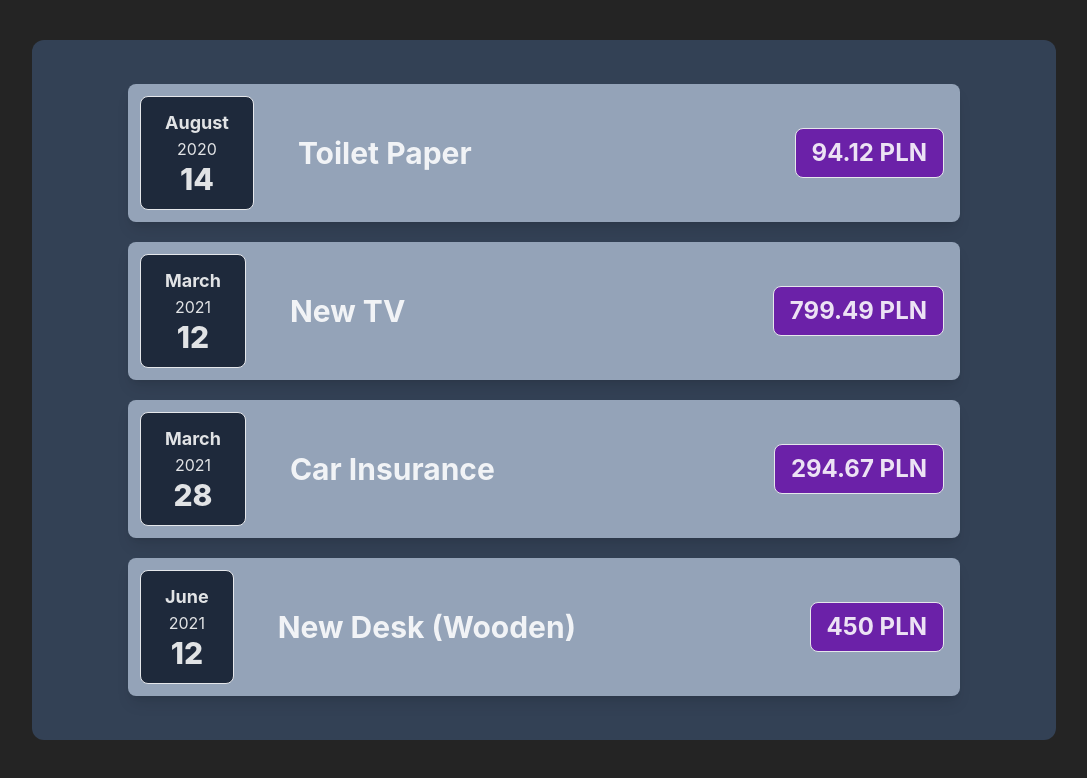
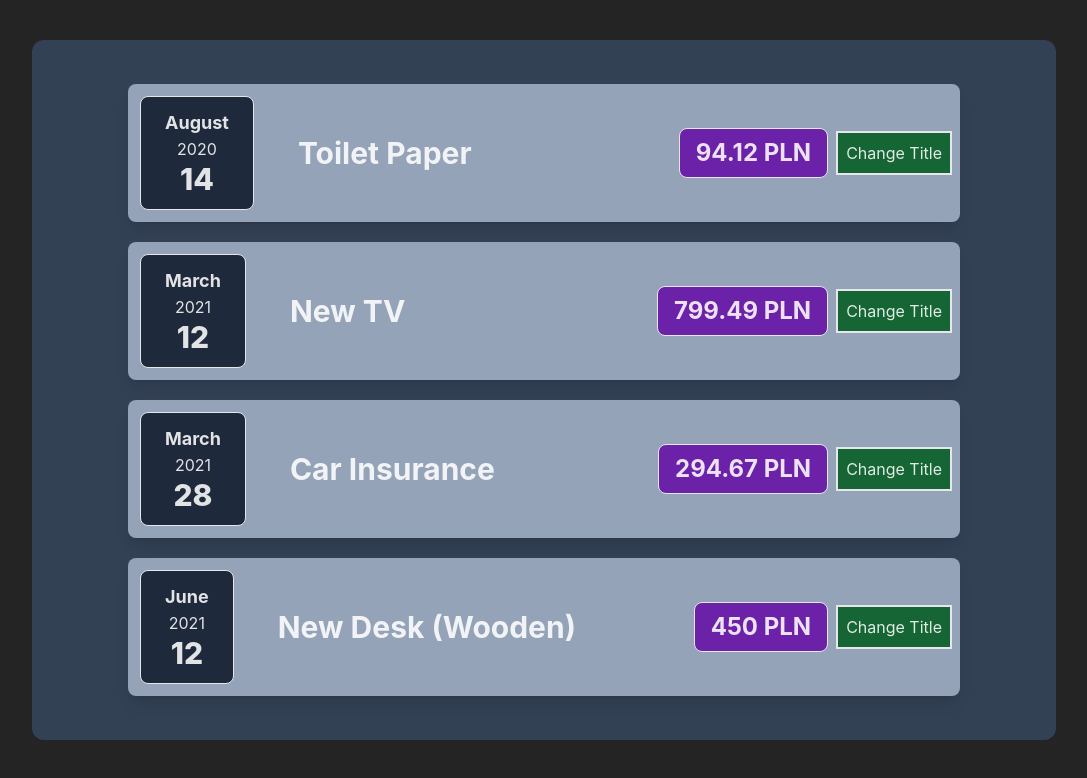
Before and after one commit to frankot/expenses-app-AGAIN, a React (Vite) app: page / in a window 1280 px wide. Shown: the top 778 px of the page, without its empty margins (96-1183 px from the left). Built offline with nearby package versions, Linux system fonts and the light colour scheme.

Commit message:
useState into

```diff
--- a/src/components/Expenses/ExpensItem.jsx
+++ b/src/components/Expenses/ExpensItem.jsx
@@ -1,16 +1,24 @@
 import ExpenseDate from "./ExpenseDate";
 import Card from "../UI/Card";
+import { useState } from "react";
 
 export default function ExpensItem(props) {
+  const [title, setTitle] = useState(props.title);
+  const clickHandler = () => {
+    setTitle("Ugabuga");
+  };
   return (
     <Card className="flex justify-between items-center mx-24 my-5 bg-slate-400  p-2">
       <div className="flex-none mr-10">
         <ExpenseDate date={props.date} />
       </div>
-      <div className="flex-1 text-3xl font-bold">{props.title}</div>
+      <div className="flex-1 text-3xl font-bold">{title}</div>
       <div className=" bg-purple-800 rounded-lg m-2 px-4 py-2 border min-w-[8rem] font-bold text-2xl justify-center flex">
         <div>{props.amount} PLN</div>
       </div>
+      <button onClick={clickHandler} className="border-2 bg-green-800 p-2">
+        Change Title
+      </button>
     </Card>
   );
 }
--- a/src/components/Expenses/Expense.jsx
+++ b/src/components/Expenses/Expense.jsx
@@ -2,12 +2,11 @@ import ExpensItem from "./ExpensItem";
 
 export default function Expense(prop) {
   const expense = prop.expense;
-
   return (
     <div className="bg-slate-700 mx-32 my-10 py-6 rounded-xl">
       <ul>
         {expense.map((expenseItem) => (
-          <li>
+          <li key={expenseItem.id}>
             <ExpensItem
               title={expenseItem.title}
               amount={expenseItem.amount}
```
